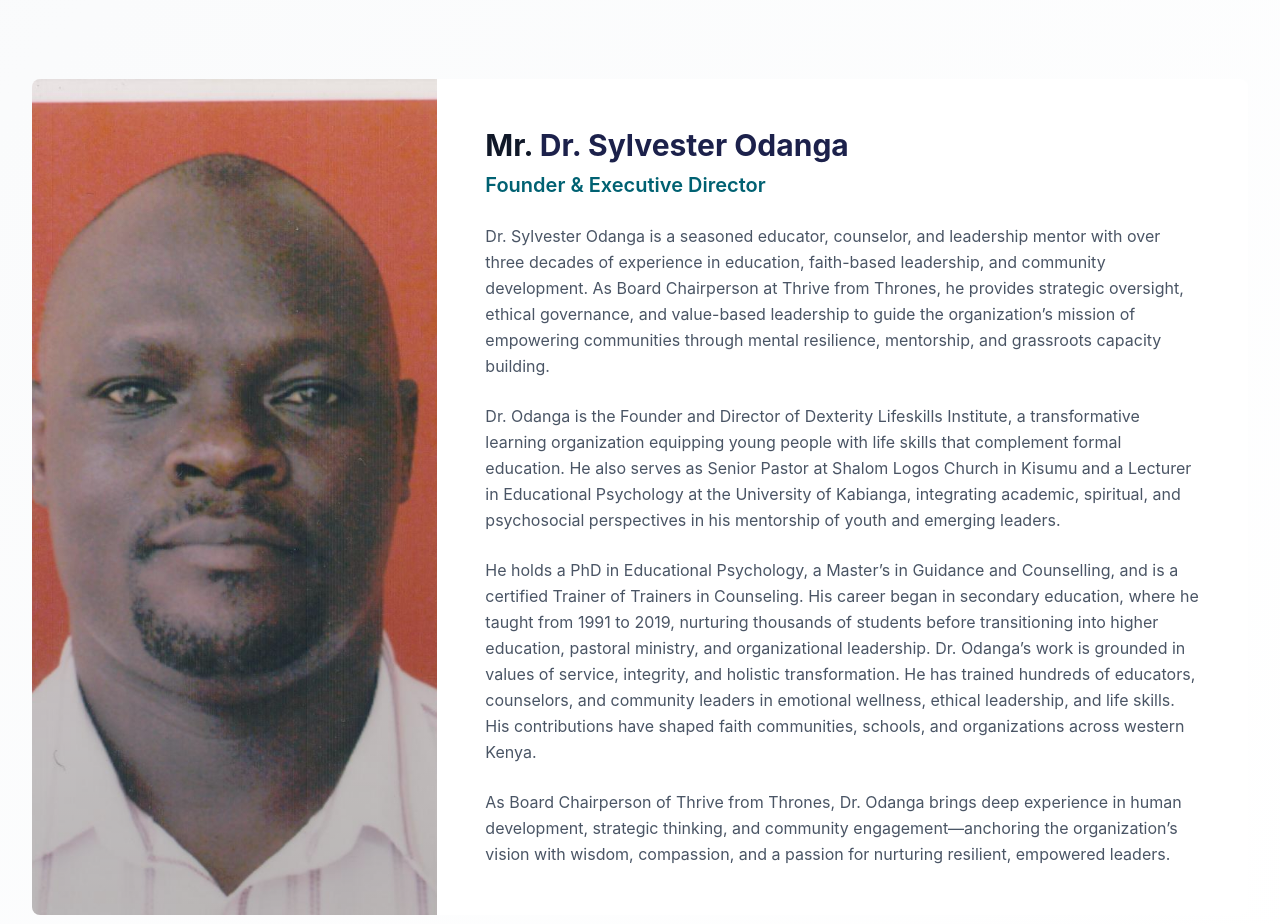
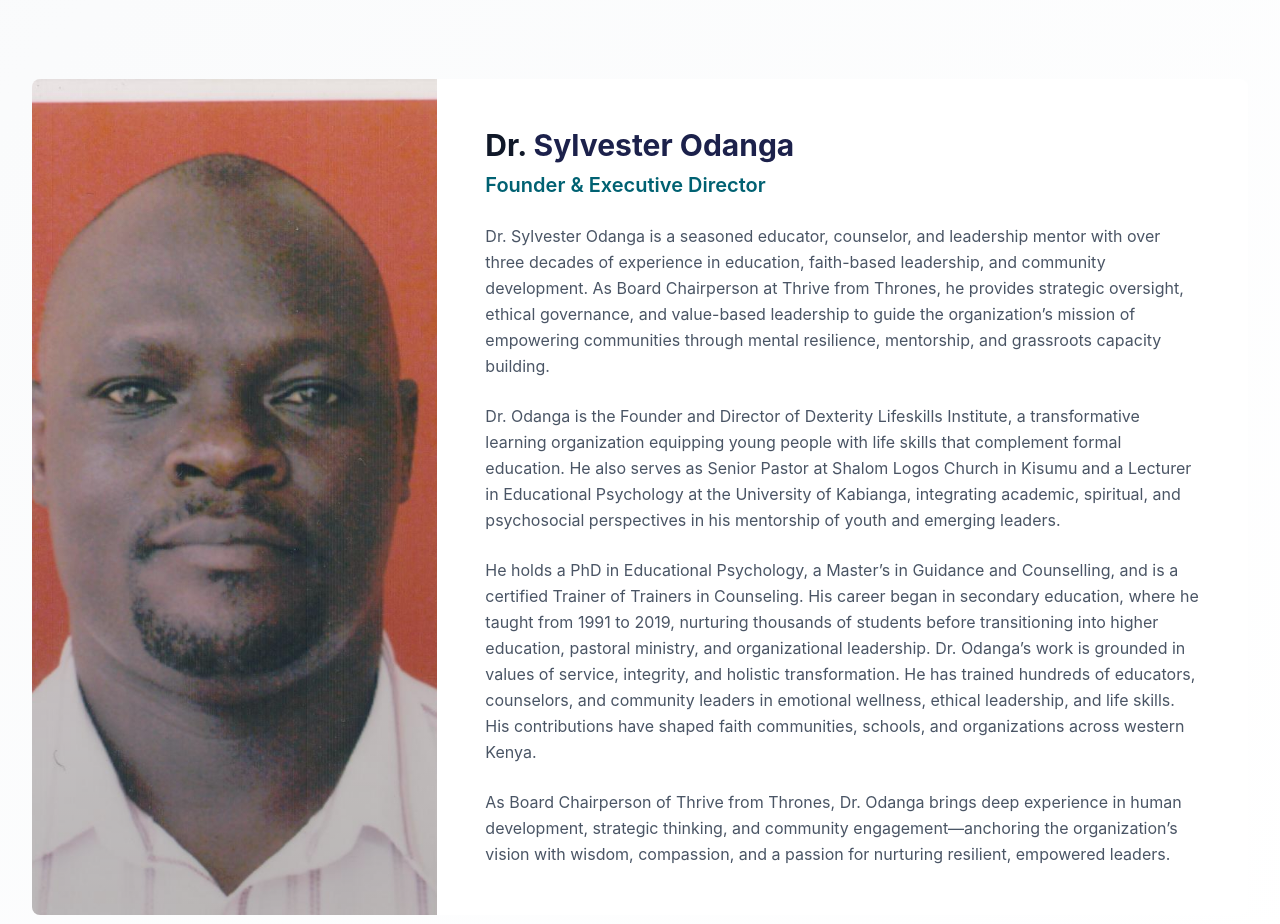
Before and after one commit to techLii/Thrive-From-Thorns-tft, a Next.js app: page /team in a window 1280 px wide. Shown: the part 1060-1984 px from the top of the page. Built offline with nearby package versions, Linux system fonts and the light colour scheme; no server answers.

Commit message:
Update founder-section.tsx

```diff
--- a/src/app/(pages)/team/components/founder-section.tsx
+++ b/src/app/(pages)/team/components/founder-section.tsx
@@ -42,9 +42,9 @@ export default function FounderSection() {
             <div className="lg:w-2/3 p-8 lg:p-12">
               <div className="mb-6">
                 <h3 className="text-3xl font-bold text-gray-900 mb-2">
-                  Mr.{" "}
+                  Dr.{" "}
                   <span className="text-csag-accent">
-                    Dr. Sylvester Odanga
+                    Sylvester Odanga
                   </span>
                 </h3>
                 <p className="text-xl text-csag-primary font-semibold">
```
